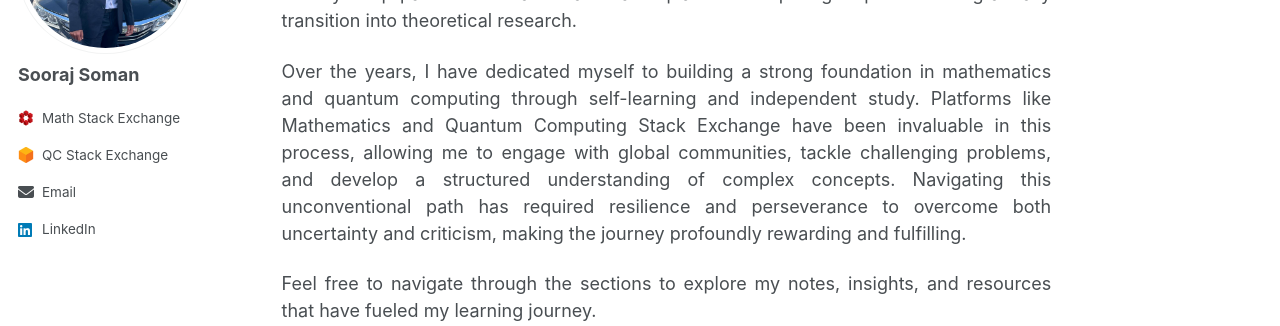
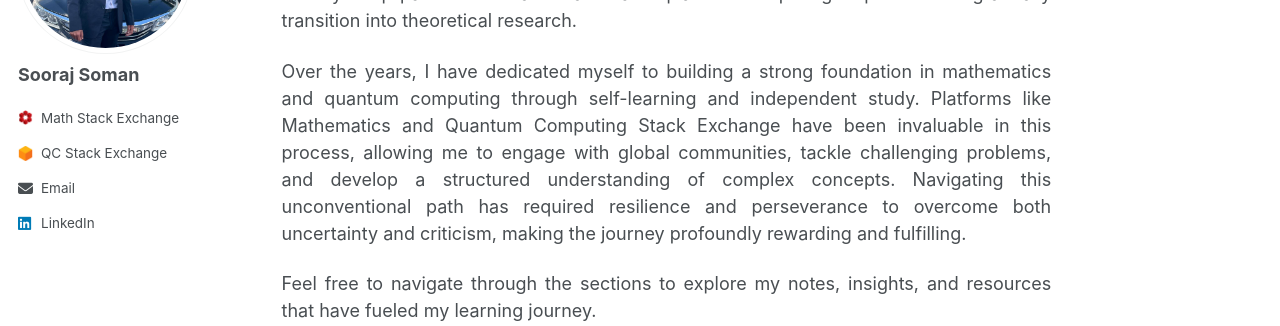
Before and after one commit to soorajss1729/soorajss1729.github.io, a Jekyll site: the page built from _pages/about.md, in a window 1280 px wide. Shown: the part 217-543 px from the top of the page. Built offline with Jekyll 4.4.1, drawn with Linux system fonts in a browser that asks for light colours.

Commit message:
Update main.scss

```diff
--- a/assets/css/main.scss
+++ b/assets/css/main.scss
@@ -44,7 +44,7 @@
 .author__urls li {
   display: flex;          /* Align icon and text horizontally */
   align-items: center;    /* Center both vertically */
-  margin-bottom: 8px;     /* Space between list items */
+  margin-bottom: 6px;     /* Space between list items */
 }
 
 .author__urls a {
@@ -55,8 +55,8 @@
 }
 
 .author__urls img, .author__urls i {
-  width: 16px;            /* Same size for all icons */
-  height: 16px;           /* Fixed height */
+  width: 15px;            /* Same size for all icons */
+  height: 15px;           /* Fixed height */
   margin-right: 8px;      /* Space between icon and text */
   display: inline-block;
 }
@@ -66,7 +66,7 @@
 }
 
 .author__urls i {
-  font-size: 16px;        /* Set Font Awesome icon size */
+  font-size: 15px;        /* Set Font Awesome icon size */
   line-height: 1;         /* Fix vertical alignment */
 }
 
```
